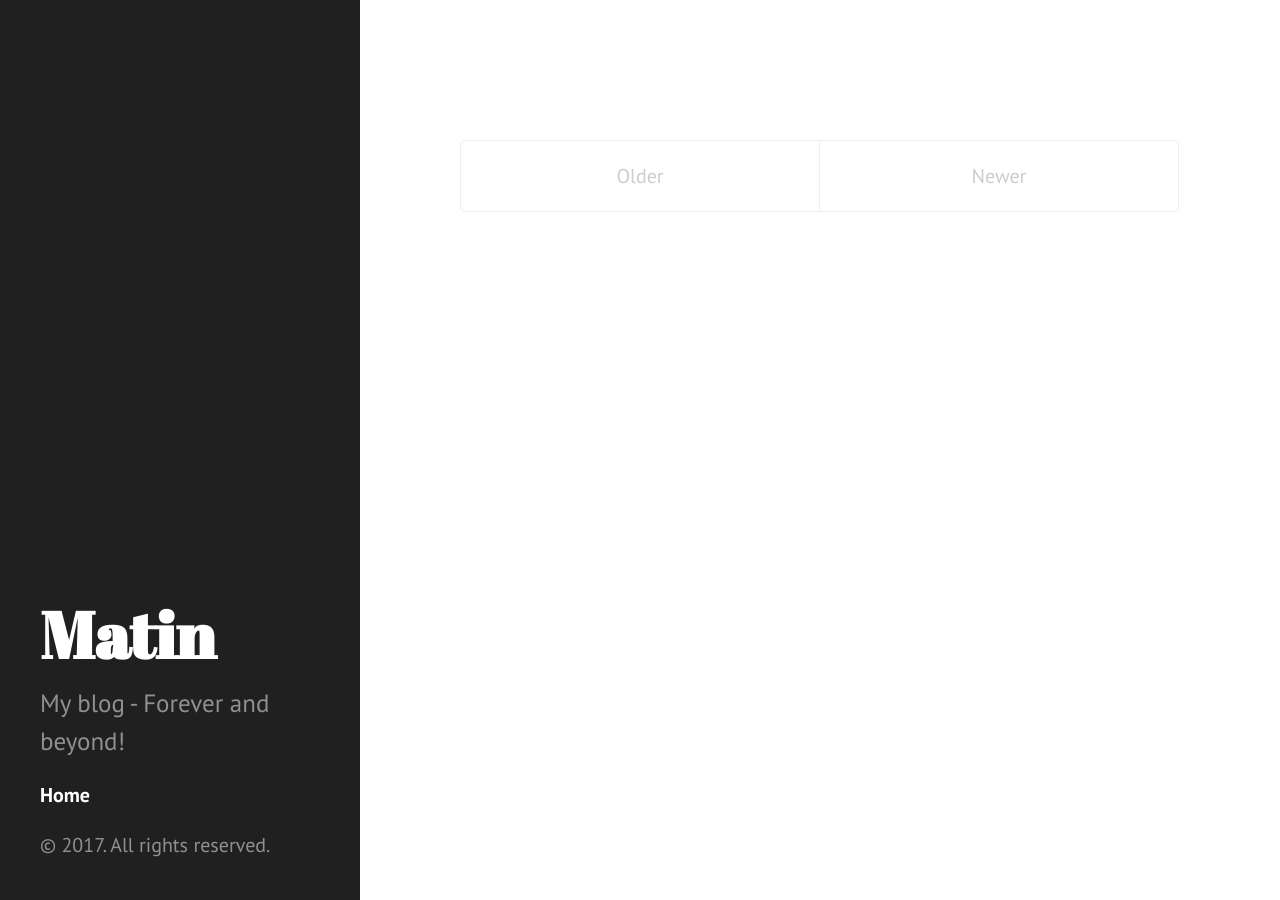
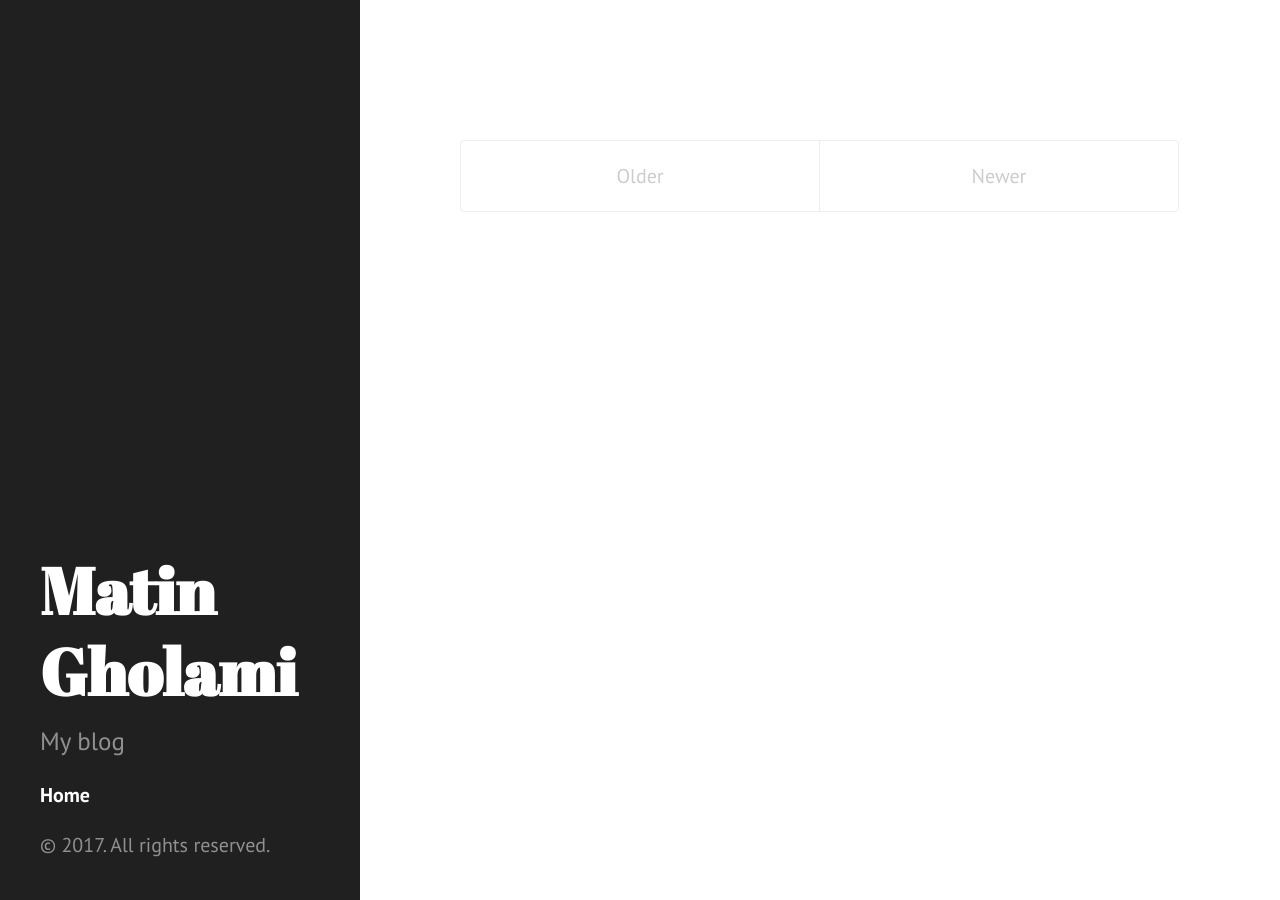
Before and after one commit to matingholami/matingholami.github.io, a Jekyll site: the page built from index.html, in a window 1280 px wide. Built offline with Jekyll 4.4.1, drawn with Linux system fonts in a browser that asks for light colours; the list of posts is cut into pages by our own code.

Commit message:
Update _config.yml

```diff
--- a/_config.yml
+++ b/_config.yml
@@ -2,7 +2,7 @@ excerpt_separator: ""
 pygments: true
 markdown: kramdown
 url: https://matingholami.github.io
-title: Matin
+title: Matin Gholami
 tagline: A log of everyday life
-description: My blog - Forever and beyond!
+description: My blog
 paginate: 5
```
